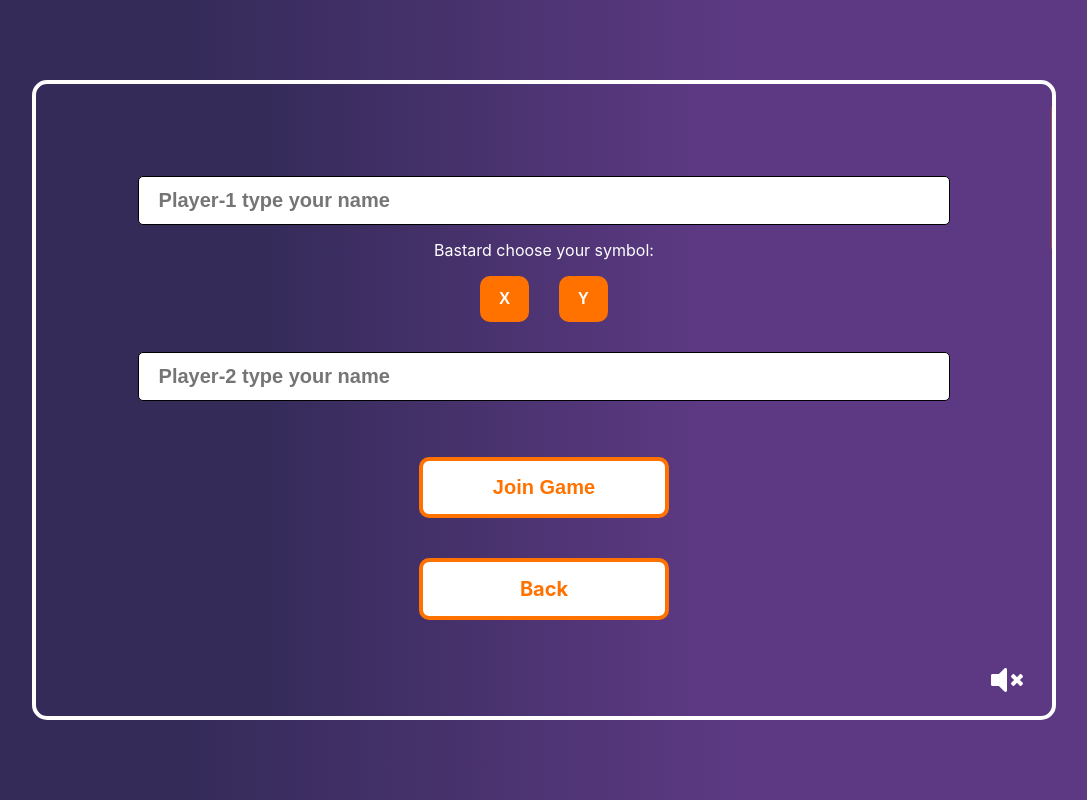
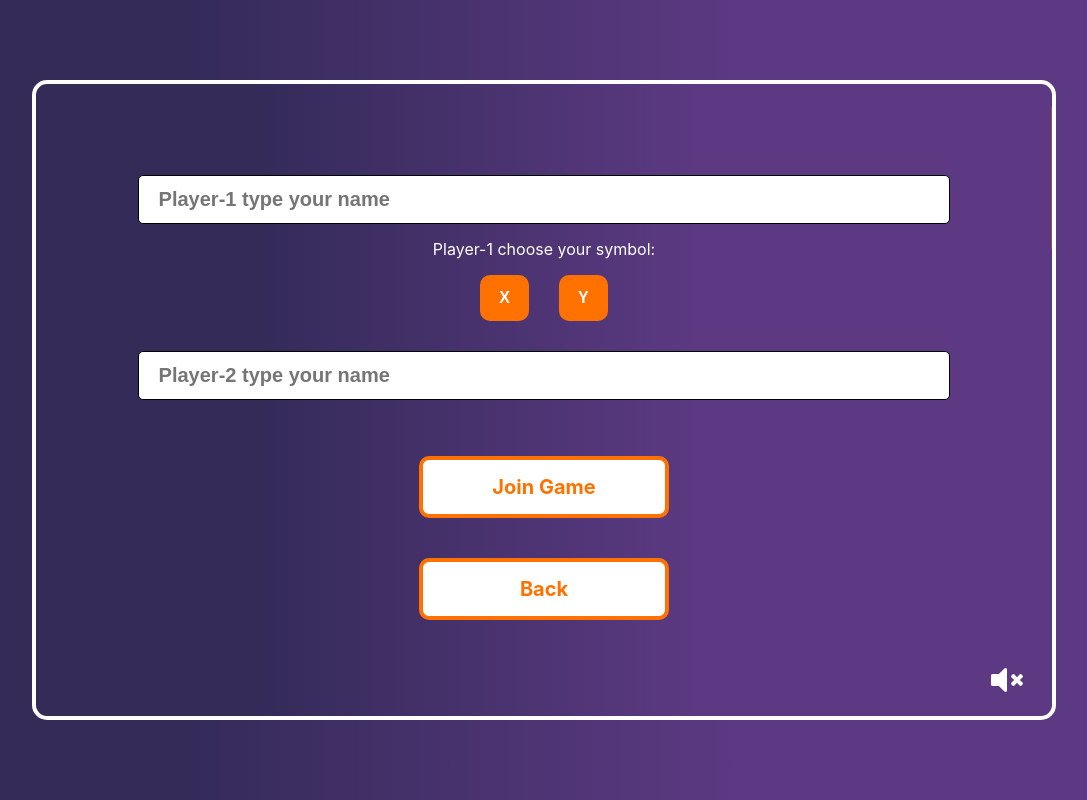
Before and after one commit to Mirror-Image/andersen-task-2, a React (Create React App) app: page /create-game in a window 1280 px wide. Shown: the whole page, without its empty margins (96-1183 px from the left). Built offline with nearby package versions, Linux system fonts and the light colour scheme.

Commit message:
was fixed same bugs

```diff
--- a/src/containers/CreateGame/CreateGame.js
+++ b/src/containers/CreateGame/CreateGame.js
@@ -18,6 +18,17 @@ class CreateGame extends Component {
       isFormValid: false,
       popUpText: ''
     };
+  }
+
+  componentWillMount() {
+    if (this.props.player1.name && this.props.player2.name) {
+      this.setState({
+        player1: true,
+        player2: true,
+        symbol: true,
+        isFormValid: true,
+      })
+    }
   }
 
   isFormValid() {
@@ -51,7 +62,7 @@ class CreateGame extends Component {
   isSymbolChecked() {
     this.setState((prevProps) => {
       return {
-        symbol: !prevProps.symbol
+        symbol: true
       };
     })
 
@@ -60,7 +71,7 @@ class CreateGame extends Component {
 
   handleNameChange = (e) => {
     const player = e.target.name.toLowerCase().replace('-', '');
-    const playerName = e.target.value.trim()
+    const playerName = e.target.value.trim();
 
     const {name, ...other} = this.props[player];
     const item = {
@@ -87,7 +98,7 @@ class CreateGame extends Component {
         ...other2,
         symbolX: name === 'X' || symbolX ? symbolX : !symbolX,
       }
-    }
+    };
 
     this.props.addSymbol(item);
     this.isSymbolChecked();
@@ -132,7 +143,6 @@ class CreateGame extends Component {
   }
 
   render() {
-    console.log(this.state);
     return (
       <React.Fragment>
         <PopUp text={this.state.popUpText} visible={this.state.visible} />
@@ -162,7 +172,7 @@ class CreateGame extends Component {
         <Input
           onChange={this.handleNameChange}
           name="Player-2"
-          value={this.props.player1.name}
+          value={this.props.player2.name}
         />
         <p className="create-game-symbol-description">
           {this.props.player1.symbolX || this.props.player2.symbolX
--- a/src/store/reducers/rootReducer.js
+++ b/src/store/reducers/rootReducer.js
@@ -1,6 +1,6 @@
 const initialState = {
-  player1: {name: 'Bastard', symbolX: false, score: 0},
-  player2: {name: 'Kitty', symbolX: false, score: 0},
+  player1: {name: '', symbolX: false, score: 0},
+  player2: {name: '', symbolX: false, score: 0},
   settings: {
     menuMusic: true
   }
--- a/src/сomponents/UI/Button/Button.scss
+++ b/src/сomponents/UI/Button/Button.scss
@@ -3,6 +3,7 @@
   padding: 15px;
   min-width: 250px;
   color: #ff7200;
+  font-family: -apple-system, BlinkMacSystemFont, 'Segoe UI', 'Roboto', 'Oxygen', 'Ubuntu', 'Cantarell', 'Fira Sans', 'Droid Sans', 'Helvetica Neue', sans-serif;;
   font-size: 1.25rem;
   text-decoration: none;
   text-align: center;
@@ -55,10 +56,3 @@
     transform: scale(1);
   }
 }
-
-/*.is-active {
-  color: #ffffff;
-  border: 4px solid #ffffff;
-  background-color: #ff7200;
-  transform: scale(1);
-}*/
--- a/src/сomponents/UI/Input/Input.js
+++ b/src/сomponents/UI/Input/Input.js
@@ -5,6 +5,12 @@ import './Input.scss'
 export default function Input(props) {
 
   return (
-    <input className="input" onChange={props.onChange} name={props.name} placeholder={props.name + " type your name"} type="text"/>
+    <input
+      className="input"
+      onChange={props.onChange}
+      name={props.name}
+      placeholder={props.name + " type your name"}
+      value={props.value}
+      type="text"/>
   )
 }
```
Also changed, not shown: src/сomponents/UI/Button/Button.js (line endings or trailing spaces).
